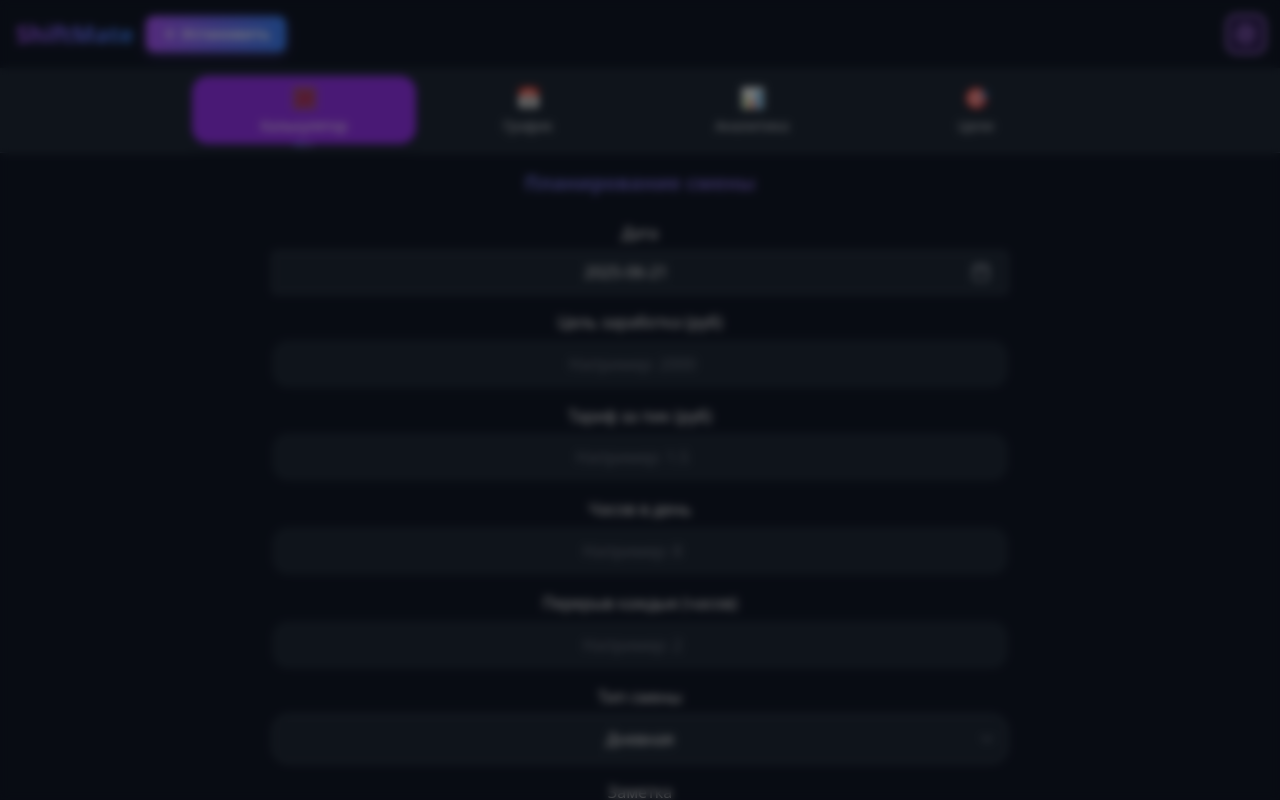
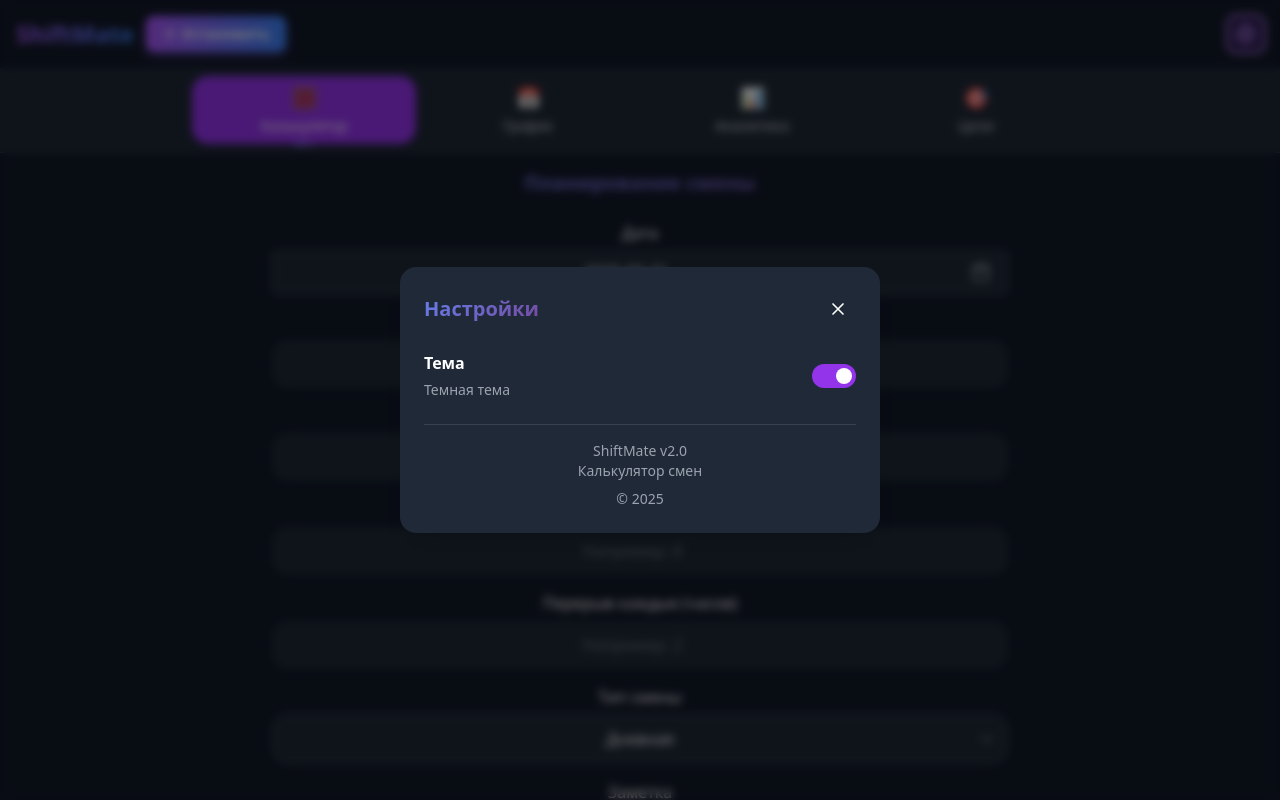
Before and after one commit to and1229/vite-react, a React app: page / in a window 1280 px wide. Both pictures are taken after a click on the button 1246 px from the left and 34 px from the top of the page. Shown: the top 800 px of the page. Built offline with nearby package versions, Linux system fonts and the light colour scheme.

Commit message:
справлена анимация панели настроек

```diff
--- a/src/components/SettingsPanel.jsx
+++ b/src/components/SettingsPanel.jsx
@@ -1,4 +1,4 @@
-import React from 'react';
+import React, { useState, useEffect } from 'react';
 
 export function SettingsPanel({
   darkMode,
@@ -6,15 +6,26 @@ export function SettingsPanel({
   showSettings,
   setShowSettings
 }) {
-  if (!showSettings) return null;
+  const [isActive, setIsActive] = useState(false);
+
+  useEffect(() => {
+    if (showSettings) {
+      const timer = setTimeout(() => setIsActive(true), 10);
+      return () => clearTimeout(timer);
+    } else {
+      setIsActive(false);
+    }
+  }, [showSettings]);
+
+  if (!showSettings && !isActive) return null;
 
   return (
     <div
-      className="fixed inset-0 z-50 flex items-center justify-center modal-backdrop"
+      className={`fixed inset-0 z-50 flex items-center justify-center modal-backdrop transition-opacity duration-300 ${isActive ? 'opacity-100' : 'opacity-0'}`}
       onClick={() => setShowSettings(false)}
     >
       <div
-        className={`modal-enter ${darkMode ? 'bg-gray-800 text-white' : 'bg-white text-gray-900'} rounded-modern shadow-modern-xl p-6 w-full max-w-md mx-4`}
+        className={`rounded-modern shadow-modern-xl p-6 w-full max-w-md mx-4 ${darkMode ? 'bg-gray-800 text-white' : 'bg-white text-gray-900'} ${isActive ? 'modal-enter-active' : 'modal-enter'}`}
         onClick={(e) => e.stopPropagation()}
       >
         <div className="flex items-center justify-between mb-6">
```
